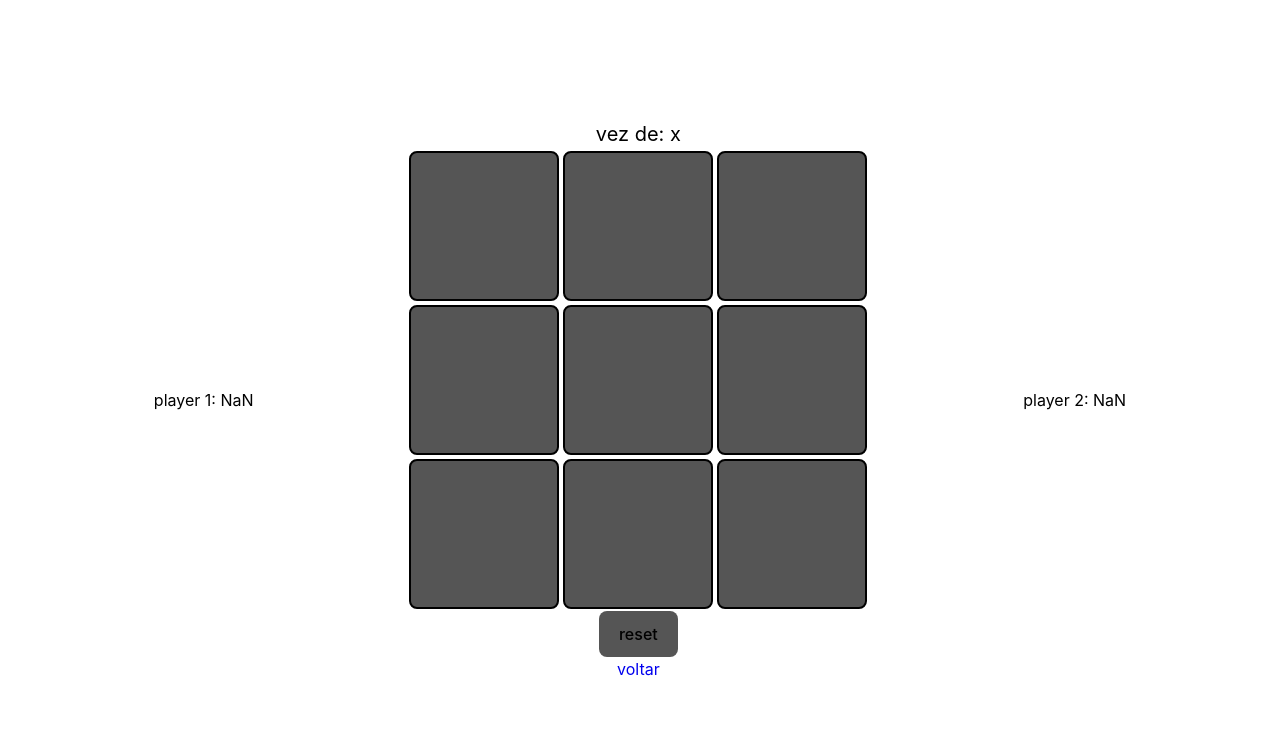
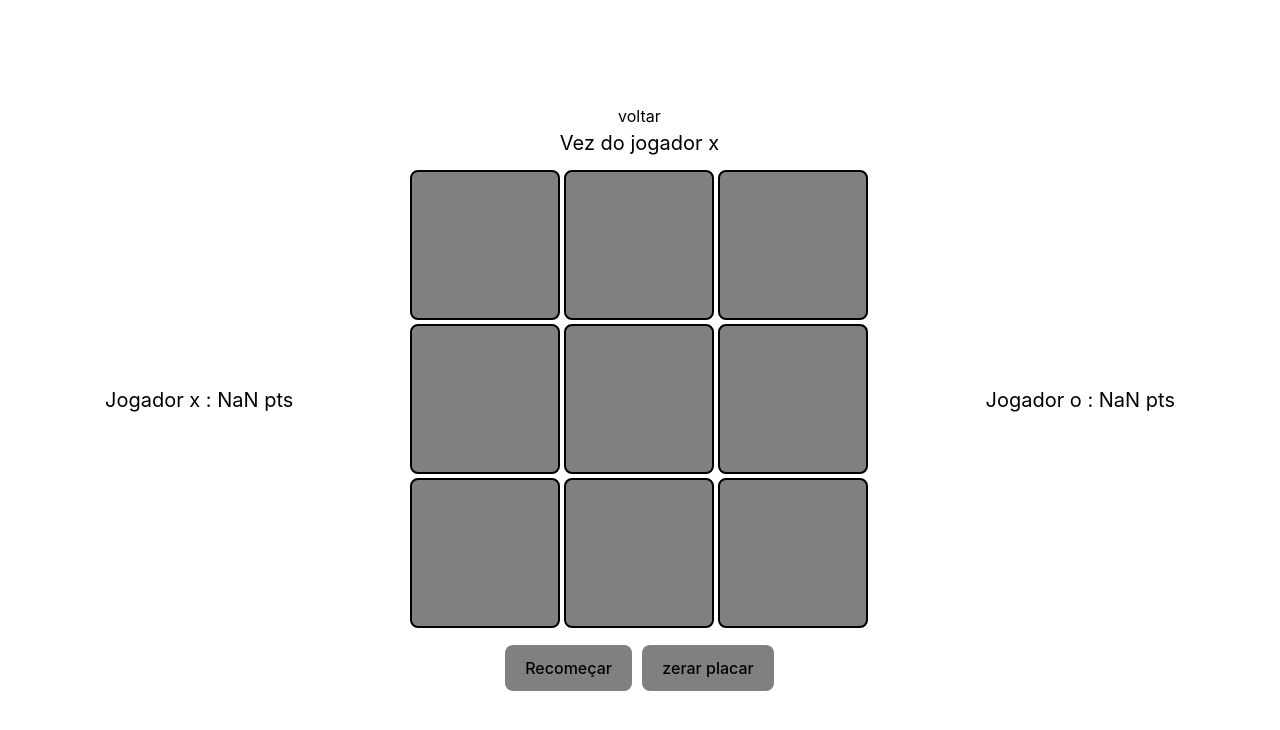
Before and after one commit to Assombrolisis/jogoDaVelha, a React (Vite) app: page /game in a window 1280 px wide. Shown: the top 730 px of the page. Built offline with nearby package versions, Linux system fonts and the light colour scheme.

Commit message:
Implementação zerar placar

```diff
--- a/src/index.css
+++ b/src/index.css
@@ -10,6 +10,7 @@ ol, ul {
 	list-style: none;
 }
 a{
+  color: black;
   text-decoration: none;
 }
 
@@ -25,7 +26,7 @@ a{
 
 button {
   border-radius: 8px;
-  background-color: #555555;
+  background-color: gray;
   border: 1px solid transparent;
   padding: 0.6em 1.2em;
   font-size: 1em;
--- a/src/pages/game/Game.css
+++ b/src/pages/game/Game.css
@@ -11,7 +11,11 @@
     align-items: center;
     justify-content: center;
   }
+  .containerReset button{
+    margin: 5px;
+  }
   .game{
+    margin: 10px;
     display: grid;
     grid-template-columns: auto auto auto;
 
@@ -26,3 +30,8 @@
   h1{
     font-size: 20px;
   }
+
+#voltar{
+  font-size: 20px;
+  color: black ;
+}
--- a/src/pages/game/Game.jsx
+++ b/src/pages/game/Game.jsx
@@ -32,7 +32,7 @@ function Game() {
 
   const ganhou =(valor)=>{
     setVitoria(true)
-    setResultado(`ganhou ${valor}`)
+    setResultado(`Jogador ${valor} ganhou`)
     let pontosAtuais = parseInt(localStorage.getItem(valor))
     localStorage.setItem(valor,pontosAtuais+1)
 
@@ -54,20 +54,29 @@ useEffect(()=>{
 
   valorCel1 !="" && valorCel2 !="" && valorCel3 !="" &&
   valorCel4 !="" && valorCel5 !="" && valorCel6 !="" &&
-  valorCel7 !="" && valorCel8 !="" && valorCel9 !="" ? setResultado("empate"):{}
+  valorCel7 !="" && valorCel8 !="" && valorCel9 !="" ? setResultado("Empate"):{}
 },[valorCel1, valorCel2, valorCel3, valorCel4, valorCel5, valorCel6, valorCel7, valorCel8, valorCel9])
 
-
+  const zerarPlacar = ()=>{
+    localStorage.setItem("x",0)
+    localStorage.setItem("o",0)
+    window.location.reload()
+  }
 
 
   return (
     <>
     <body id='bodyGame'>
-      <div>player 1: {pontosPlayer1}</div>
+
+      <div>
+        <h1>Jogador x : {pontosPlayer1} pts</h1>
+      </div>
       <div className='containerGame'>
+      <Link to="/" id='Voltar'>voltar</Link>
+
         {resultado?
         <h1>{resultado}</h1>:
-        <h1>vez de: {player}</h1>}
+        <h1>Vez do jogador {player}</h1>}
         <div className='game'>
           <button onClick={(e)=>{click(setValorCel1,valorCel1)}}>{valorCel1}</button>
           <button onClick={(e)=>{click(setValorCel2,valorCel2)}}>{valorCel2}</button>
@@ -79,10 +88,14 @@ useEffect(()=>{
           <button onClick={(e)=>{click(setValorCel8,valorCel8)}}>{valorCel8}</button>
           <button onClick={(e)=>{click(setValorCel9,valorCel9)}}>{valorCel9}</button>
         </div>
-        <button onClick={()=>{window.location.reload()}}>reset</button>
-        <Link to="/">voltar</Link>
+        <div className='containerReset'>
+          <button onClick={()=>{window.location.reload()}}>Recomeçar</button>
+          <button onClick={zerarPlacar}>zerar placar</button>
+        </div>
       </div>
-      <div>player 2: {pontosPlayer2}</div>
+      <div>
+        <h1>Jogador o : {pontosPlayer2} pts</h1>
+      </div>
     </body>
     </>
 
```
